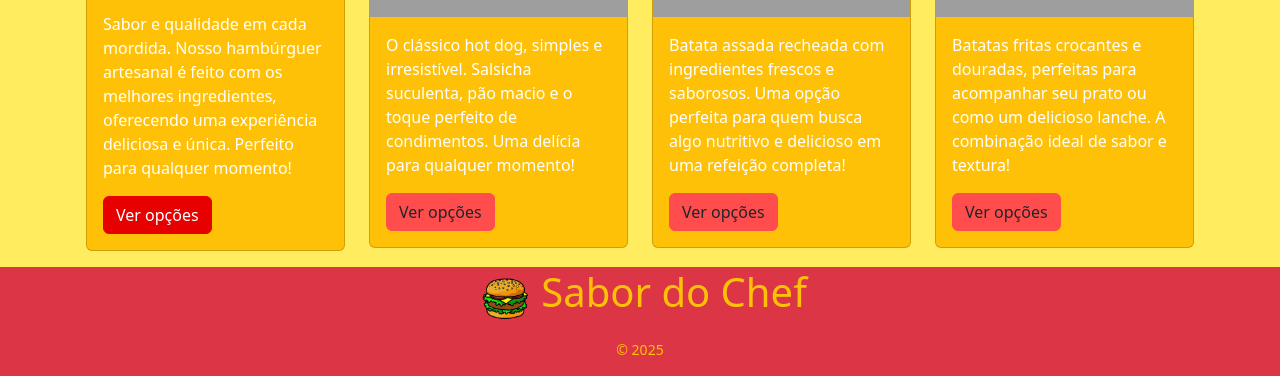
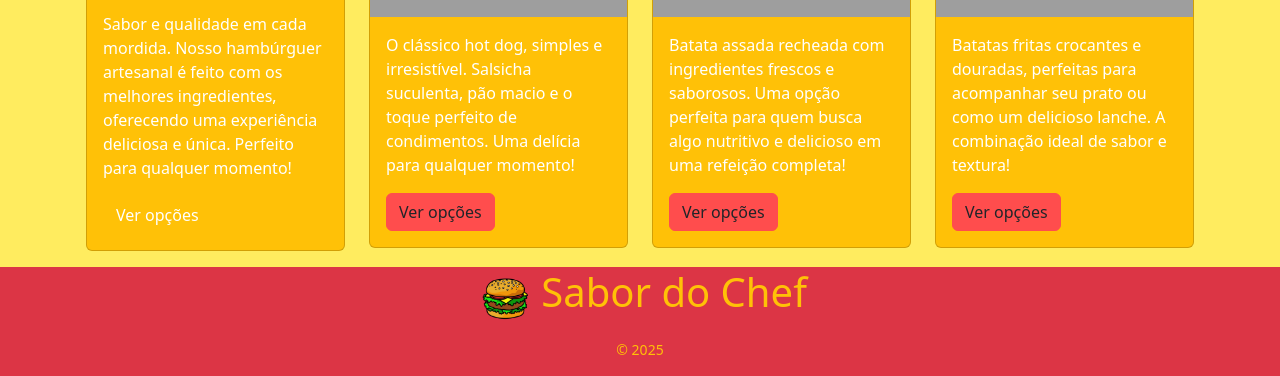
Before and after one commit to Diego-Marques-Martins/pi2-primeiro-app, a PHP site: page / in a window 1280 px wide, with the pointer over the restyled element. Shown: the part 731-1107 px from the top of the page. Run offline with PHP 8.4, Linux system fonts and the light colour scheme; grey boxes are pictures that could not be loaded.

Commit message:
Atividade até o dia 25/09/2025

```diff
--- a/public/css/default.css
+++ b/public/css/default.css
@@ -18,8 +18,3 @@ body {
         background-color: #ff4d4d;
         border-color: #ff4d4d;
 }
-
-.btn-vermelho:hover {
-            background-color: #e60000; /* Vermelho mais escuro no hover */
-            border-color: #e60000;
-}
```
